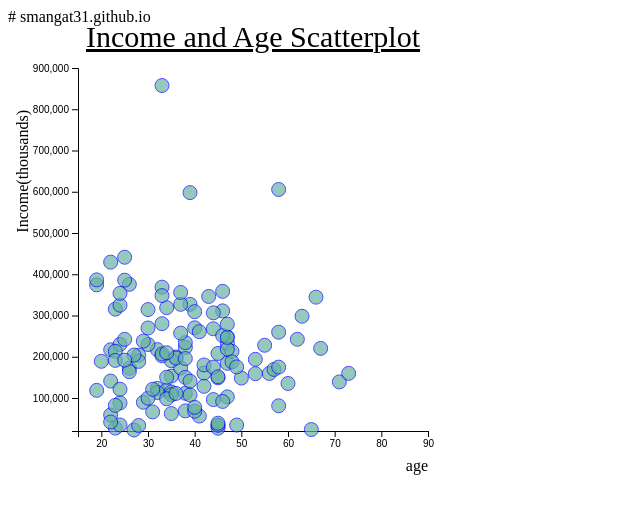
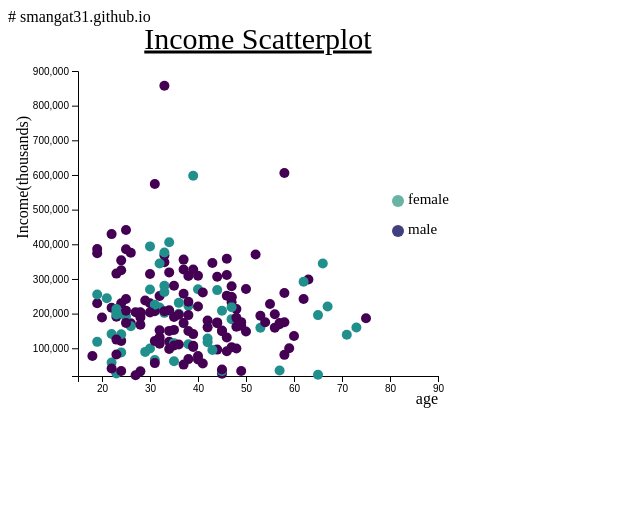
Before and after one commit to smangat31/smangat31.github.io, a plain HTML site: page index.html in a window 1280 px wide. Shown: the whole page, without its empty margins (0-640 px from the left). Drawn offline with nearby package versions, Linux system fonts and the light colour scheme.

Commit message:
Update index.html

```diff
--- a/index.html
+++ b/index.html
@@ -2,7 +2,7 @@
 <!DOCTYPE html>
 <meta charset="utf-8">
 
-
+<!-- Load d3.js -->
 <script src="https://d3js.org/d3.v4.js"></script>
 
 
@@ -10,10 +10,15 @@
 
 <script>
 
+var svg = d3.select("#my_dataviz")
 
-var margin = {top: 42, right: 40, bottom: 45, left: 70},
+
+
+
+
+var margin = {top: 45, right: 30, bottom: 50, left: 70},
     width = 460 - margin.left - margin.right,
-    height = 450 - margin.top - margin.bottom;
+    height = 400 - margin.top - margin.bottom;
 
 
 var svg = d3.select("#my_dataviz")
@@ -24,7 +29,7 @@ var svg = d3.select("#my_dataviz")
     .attr("transform",
           "translate(" + margin.left + "," + margin.top + ")");
 
-//Read the data
+
 d3.csv("test.csv", function(data) {
 
   // Add X axis
@@ -34,21 +39,23 @@ d3.csv("test.csv", function(data) {
   svg.append("g")
     .attr("transform", "translate(0," + height + ")")
     .call(d3.axisBottom(x));
-    // axis title
+
+
+
 svg.append("text")
 .attr("class", "x label")
 .attr("text-anchor", "end")
 .attr("x", width)
-    .attr("y", height + 40)
+.attr("y", height + 28)
 .text("age");
-  // Add Y axis
+
   var y = d3.scaleLinear()
     .domain([20000, 900000])
     .range([ height, 0]);
   svg.append("g")
     .call(d3.axisLeft(y));
 
-    // y axis title
+
     svg.append("text")
     .attr("text-anchor", "end")
     .attr("transform", "rotate(-90)")
@@ -64,9 +71,14 @@ d3.csv("test.csv", function(data) {
         .attr("text-anchor", "middle")
         .style("font-size", "30px")
         .style("text-decoration", "underline")
-        .text("Income and Age Scatterplot");
+        .text("Income Scatterplot");
 
 
+
+
+  var color = d3.scaleOrdinal()
+    .domain(["male", "female"])
+    .range([ "#440154ff", "#21908dff"])
 
     var tooltip = d3.select("#my_dataviz")
       .append("div")
@@ -87,9 +99,11 @@ d3.csv("test.csv", function(data) {
 
     var mousemove = function(d) {
       tooltip
-      .html("The age <br> is: " + d.age)
+        .html("The Income, Age, and Gender <br> are: " + "$" + d.fnlwgt + "," + " " + d.age + "," + " and " + d.gender)
+
         .style("left", (d3.mouse(this)[0]+90) + "px")
         .style("top", (d3.mouse(this)[1]) + "px")
+
     }
 
 
@@ -103,24 +117,31 @@ d3.csv("test.csv", function(data) {
 
 
 
+
   svg.append('g')
     .selectAll("dot")
-    .data(data.filter(function(d,i){return i<130}))
+    .data(data)
+    .data(data.filter(function(d,i){return i<180}))
     .enter()
     .append("circle")
+      .attr("class", function (d) { return "dot " + d.gender } )
       .attr("cx", function (d) { return x(d.age); } )
       .attr("cy", function (d) { return y(d.fnlwgt); } )
-      .attr("r", 7)
-      .style("fill", "#69b3a2")
-      .style("opacity", 0.7)
-      .style("stroke", "blue")
+      .attr("r", 5)
+      .style("fill", function (d) { return color(d.gender) } )
       .on("mouseover", mouseover )
       .on("mousemove", mousemove )
       .on("mouseleave", mouseleave )
 
+
+
 })
 
 
+svg.append("circle").attr("cx",320).attr("cy",130).attr("r", 6).style("fill", "#69b3a2")
+svg.append("circle").attr("cx",320).attr("cy",160).attr("r", 6).style("fill", "#404080")
+svg.append("text").attr("x", 330).attr("y", 130).text("female").style("font-size", "15px").attr("alignment-baseline","middle")
+svg.append("text").attr("x", 330).attr("y", 160).text("male").style("font-size", "15px").attr("alignment-baseline","middle")
 
 
 </script>
```
Lines whose indentation alone changed are shown as unchanged.
